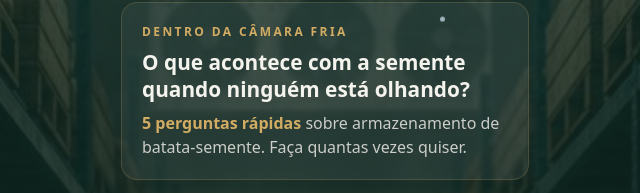
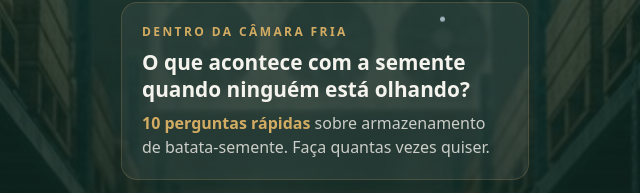
Before and after one commit to totalservicefarm/totalservicefarm.github.io, a plain HTML site: page index.html in a window 1280 px wide. Shown: the part 187-380 px from the top of the page, 315-955 px from the left. Drawn offline with Linux system fonts and the light colour scheme.

Commit message:
Plano B: 10 perguntas (dormência, condensação, dominância apical, idade fisiológica, CO2) e faixas proporcionais
Co-Authored-By: Claude Opus 5.5 <noreply@anthropic.com>

```diff
--- a/index.html
+++ b/index.html
@@ -125,11 +125,31 @@ const PERGUNTAS = [
     o: { A: 'Apenas a temperatura programada.', B: 'Temperatura da massa, horas em desvio, umidade, perdas e desempenho no campo.', C: 'Somente as toneladas armazenadas.' }, c: 'B',
     f: 'A temperatura programada é só a meta. Temperatura da massa, horas fora da faixa, umidade, perdas e o resultado no campo mostram o que realmente aconteceu.',
     m: { foto: 'jogo/p5.jpg' } },
+  { p: 'Uma batata-semente retirada da câmara fria ainda apresenta dormência. O que pode acontecer se ela for plantada nessas condições?',
+    o: { A: 'Emergência mais rápida e uniforme.', B: 'Atraso na emergência e possível desuniformidade da lavoura.', C: 'Aumento garantido do número de hastes por planta.' }, c: 'B',
+    f: 'A dormência pode atrasar ou dificultar a brotação, comprometendo a uniformidade da emergência.',
+    m: { foto: 'jogo/p6.jpg' } },
+  { p: 'Por que a formação de água condensada sobre os tubérculos durante o armazenamento é preocupante?',
+    o: { A: 'Porque pode favorecer o desenvolvimento de podridões.', B: 'Porque provoca imediatamente a quebra de dormência.', C: 'Porque aumenta a quantidade de matéria seca da semente.' }, c: 'A',
+    f: 'A presença de água livre na superfície dos tubérculos pode favorecer determinados agentes de podridão e aumentar os riscos sanitários.',
+    m: { foto: 'jogo/p7.jpg' } },
+  { p: 'Qual característica da batata-semente pode indicar dominância apical?',
+    o: { A: 'Todos os olhos apresentam brotos com desenvolvimento semelhante.', B: 'O tubérculo apresenta ausência completa de gemas.', C: 'Um ou poucos brotos apicais predominam sobre os demais.' }, c: 'C',
+    f: 'Na dominância apical, os brotos da região apical apresentam crescimento preferencial, podendo inibir temporariamente o desenvolvimento de outros olhos.',
+    m: { foto: 'jogo/p8.jpg' } },
+  { p: 'Dois lotes da mesma cultivar apresentam boa sanidade. O lote A tem brotação jovem e vigorosa; o lote B está fisiologicamente mais envelhecido. Qual afirmação é tecnicamente mais correta?',
+    o: { A: 'O lote B sempre produzirá mais, porque está fisiologicamente mais avançado.', B: 'A idade fisiológica pode alterar o número de hastes, a tuberização e a distribuição dos tamanhos dos tubérculos.', C: 'A idade fisiológica não influencia o desenvolvimento após a emergência.' }, c: 'B',
+    f: 'A idade fisiológica influencia o padrão de brotação, o número de hastes e a dinâmica de tuberização. Seus efeitos sobre produtividade e classificação dependem também da cultivar e das condições de cultivo.',
+    m: { foto: 'jogo/p9.jpg' } },
+  { p: 'Uma câmara fria apresenta temperatura e umidade dentro das faixas estabelecidas, mas registra acúmulo de CO₂. Qual é a interpretação mais adequada?',
+    o: { A: 'O CO₂ elevado demonstra que a conservação está ideal.', B: 'O CO₂ não precisa ser monitorado quando a temperatura está controlada.', C: 'O acúmulo pode indicar renovação de ar insuficiente e exige avaliação das condições de ventilação e do lote.' }, c: 'C',
+    f: 'A respiração dos tubérculos libera CO₂. Seu acúmulo pode indicar renovação insuficiente do ar, e concentrações elevadas podem afetar processos fisiológicos dependendo da exposição e das condições de armazenamento.',
+    m: { foto: 'jogo/p10.jpg' } },
 ]
 const FAIXAS = [
-  { ate: 1, nome: 'Atenção aos fundamentos', msg: 'Há pontos básicos do armazenamento que merecem um olhar mais atento. É justamente nesses detalhes invisíveis que a safra se decide.' },
-  { ate: 3, nome: 'Em desenvolvimento', msg: 'Você já enxerga parte do que acontece dentro da câmara. Aprofundar os indicadores certos faz a diferença no resultado do campo.' },
-  { ate: 5, nome: 'Consciência técnica avançada', msg: 'Você reconhece que o armazenamento vai além da temperatura programada. Esse olhar técnico protege o potencial da semente.' },
+  { ate: .2, nome: 'Atenção aos fundamentos', msg: 'Há pontos básicos do armazenamento que merecem um olhar mais atento. É justamente nesses detalhes invisíveis que a safra se decide.' },
+  { ate: .79, nome: 'Em desenvolvimento', msg: 'Você já enxerga parte do que acontece dentro da câmara. Aprofundar os indicadores certos faz a diferença no resultado do campo.' },
+  { ate: 1, nome: 'Consciência técnica avançada', msg: 'Você reconhece que o armazenamento vai além da temperatura programada. Esse olhar técnico protege o potencial da semente.' },
 ]
 const AVISO = 'Esta é uma avaliação educativa das suas respostas. Não é uma auditoria da sua propriedade nem uma medição de produtividade.'
 const WHATSAPP = 'https://wa.me/553491389331?text=' + encodeURIComponent('Olá, Erick! Fiz o Jogo da Safra Invisível da Total Service Farm e quero saber mais.')
@@ -202,7 +222,7 @@ function inicio() {
       <div class="card">
         <p class="rot">Dentro da câmara fria</p>
         <h1 style="margin-top:.5rem">O que acontece com a semente quando ninguém está olhando?</h1>
-        <p class="muted"><b class="gold">5 perguntas rápidas</b> sobre armazenamento de batata-semente. Faça quantas vezes quiser.</p>
+        <p class="muted"><b class="gold">${PERGUNTAS.length} perguntas rápidas</b> sobre armazenamento de batata-semente. Faça quantas vezes quiser.</p>
       </div>
       <button class="btn btn-ouro" id="comecar">Começar</button>
       <p class="tiny" style="color:rgba(245,243,237,.6)">Com som 🔊 · aumente o volume</p>
@@ -269,7 +289,7 @@ function resultado() {
   setFundo('foto')
   app.dataset.q = ''
   const nota = estado.respostas.filter(Boolean).length
-  const faixa = FAIXAS.find((f) => nota <= f.ate)
+  const faixa = FAIXAS.find((f) => nota / PERGUNTAS.length <= f.ate) // proporcional: até 20% · até 79% · 80% ou mais
   const cel = PERGUNTAS.map((_, n) => `<li class="${estado.respostas[n] ? 'ok' : ''}"><span>P${n + 1}</span><b class="${estado.respostas[n] ? '' : 'gold'}">${estado.respostas[n] ? '✓' : '✗'}</b></li>`).join('')
   app.innerHTML = `
     <div class="stack entra">
@@ -289,7 +309,7 @@ function resultado() {
       <p class="tiny">${AVISO}</p>
     </div>`
   let k = 0; const conta = document.getElementById('conta')
-  if (nota > 0) { const t = setInterval(() => { k++; conta.textContent = k; if (k >= nota) { clearInterval(t); if (nota >= 4) somAcerto() } }, 220) }
+  if (nota > 0) { const t = setInterval(() => { k++; conta.textContent = k; if (k >= nota) { clearInterval(t); if (nota / PERGUNTAS.length >= .8) somAcerto() } }, 220) }
   document.getElementById('denovo').onclick = () => { destravar(); estado = { i: 0, respostas: [], escolha: null, respondida: false, efeito: null }; render(); window.scrollTo(0, 0) }
   window.scrollTo(0, 0)
 }
```
Also changed, not shown: jogo/p10.jpg (added), jogo/p6.jpg (added), jogo/p7.jpg (added), jogo/p8.jpg (added), jogo/p9.jpg (added).
